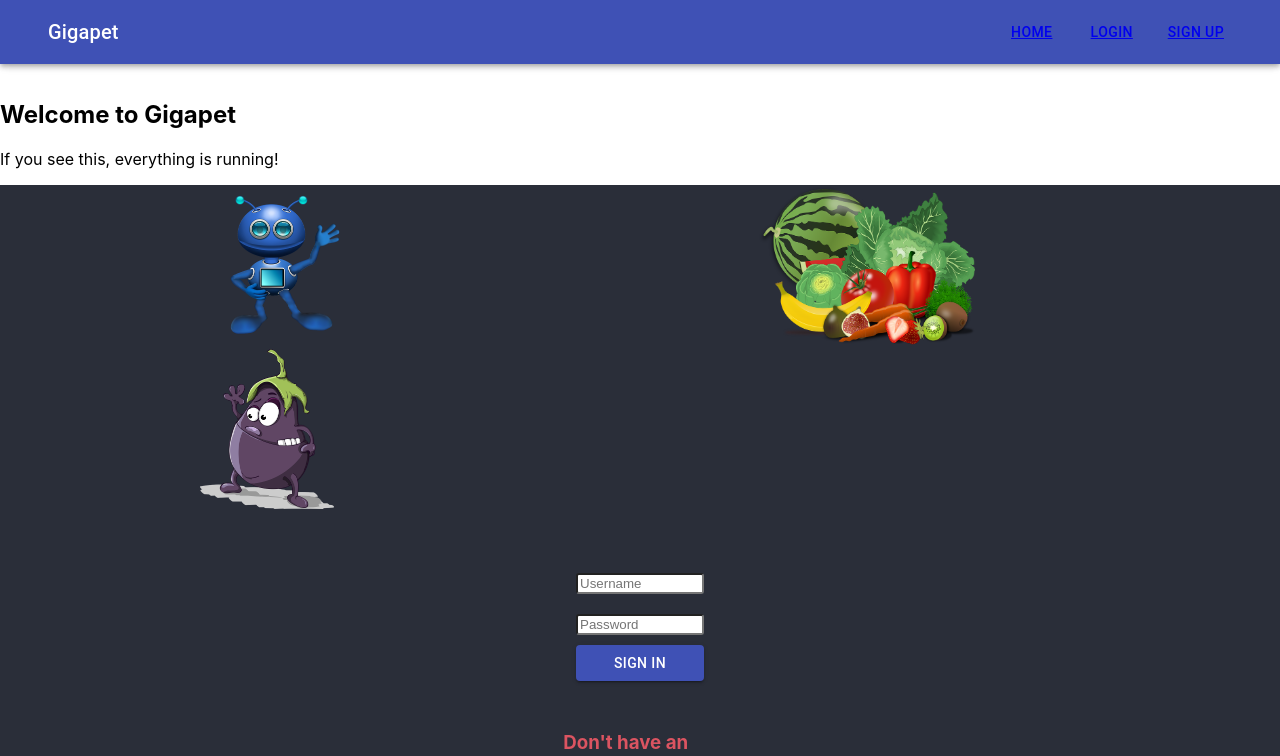
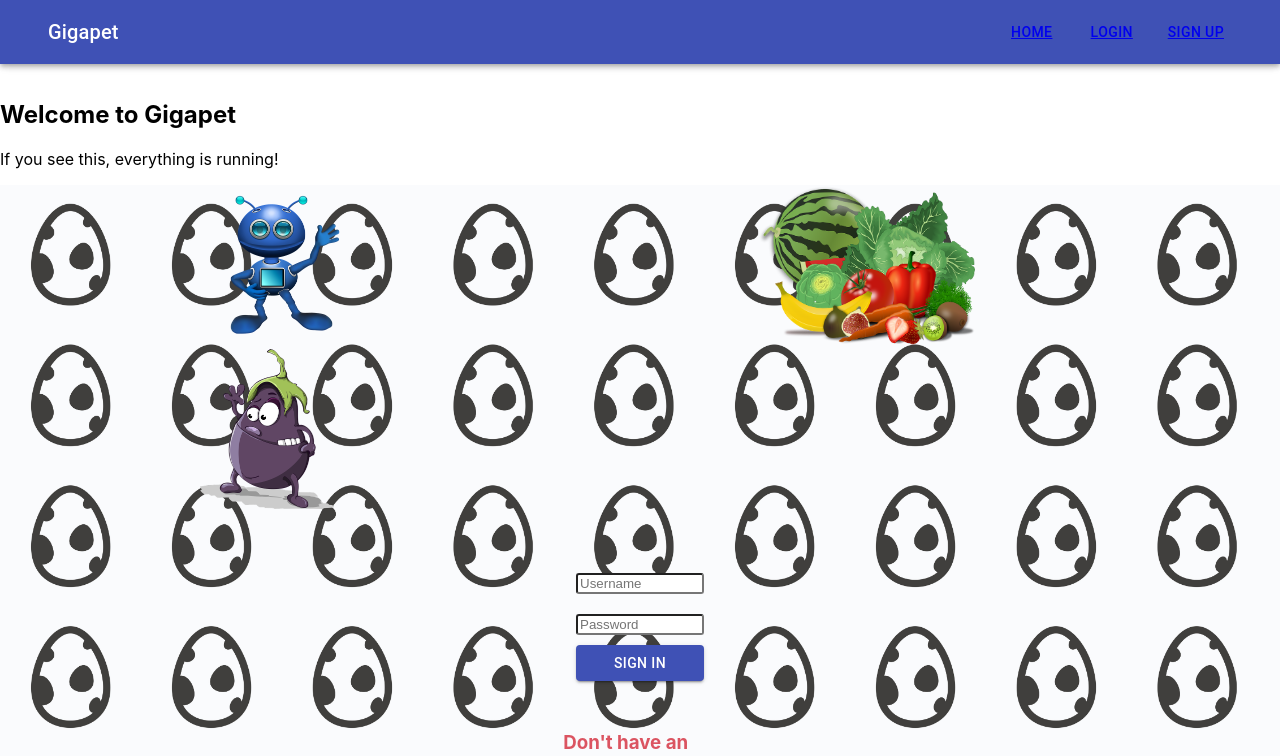
Before and after one commit to Build-Week-Gigapet-2/Front-End, a React (Create React App) app: page /api/auth/login in a window 1280 px wide. Shown: the top 756 px of the page. Built offline with nearby package versions, Linux system fonts and the light colour scheme.

Commit message:
added a background image / removed background color

```diff
--- a/src/Components/User/Login.js
+++ b/src/Components/User/Login.js
@@ -7,6 +7,7 @@ import { makeStyles } from '@material-ui/core/styles';
 import Alien from './Images/alien.png';
 import Fruits from './Images/fruits.png';
 import Eggplant from './Images/eggplant.png';
+import Background from './Images/Background.jpg';
 
 
 function Login(props) {
@@ -37,8 +38,11 @@ function Login(props) {
 
     const pageStyle = makeStyles({
         root: {
-            backgroundColor: '#2A2E39',
+            backgroundColor: '#fff',
             height: '100vh',
+            backgroundImage: `url(${Background})`,
+            backgroundRepeat: 'repeat',
+            backgroundSize: '11%'
         }
     })
 
--- a/src/Components/User/Register.js
+++ b/src/Components/User/Register.js
@@ -7,6 +7,7 @@ import Button from '@material-ui/core/Button';
 import Apple from './Images/apple.png';
 import Pear from './Images/pear.png';
 import Potatoes from './Images/potatoes.png';
+import Background from './Images/Background.jpg';
 
 function Register(props) {
     const [newUser, setNewUser] = useState({
@@ -33,8 +34,11 @@ function Register(props) {
 
     const pageStyle = makeStyles({
         root: {
-            backgroundColor: '#2A2E39',
+            backgroundColor: '#fff',
             height: '100vh',
+            backgroundImage: `url(${Background})`,
+            backgroundRepeat: 'repeat',
+            backgroundSize: '11%'
         }
     })
 
@@ -123,7 +127,7 @@ function Register(props) {
                 </form>
 
                 <div className={signIn.root}>
-                    <h3 style={{ color: '#DB5461' }}>Already have an account?</h3>
+                    <h3 style={{ color: '#DB5461', fontWeight: 'bold' }}>Already have an account?</h3>
                     <Link to='/api/auth/login' className={links.root}>Sign In</Link>
                 </div>
             </div>
```
Also changed, not shown: src/Components/User/Images/Background.jpg (added).
